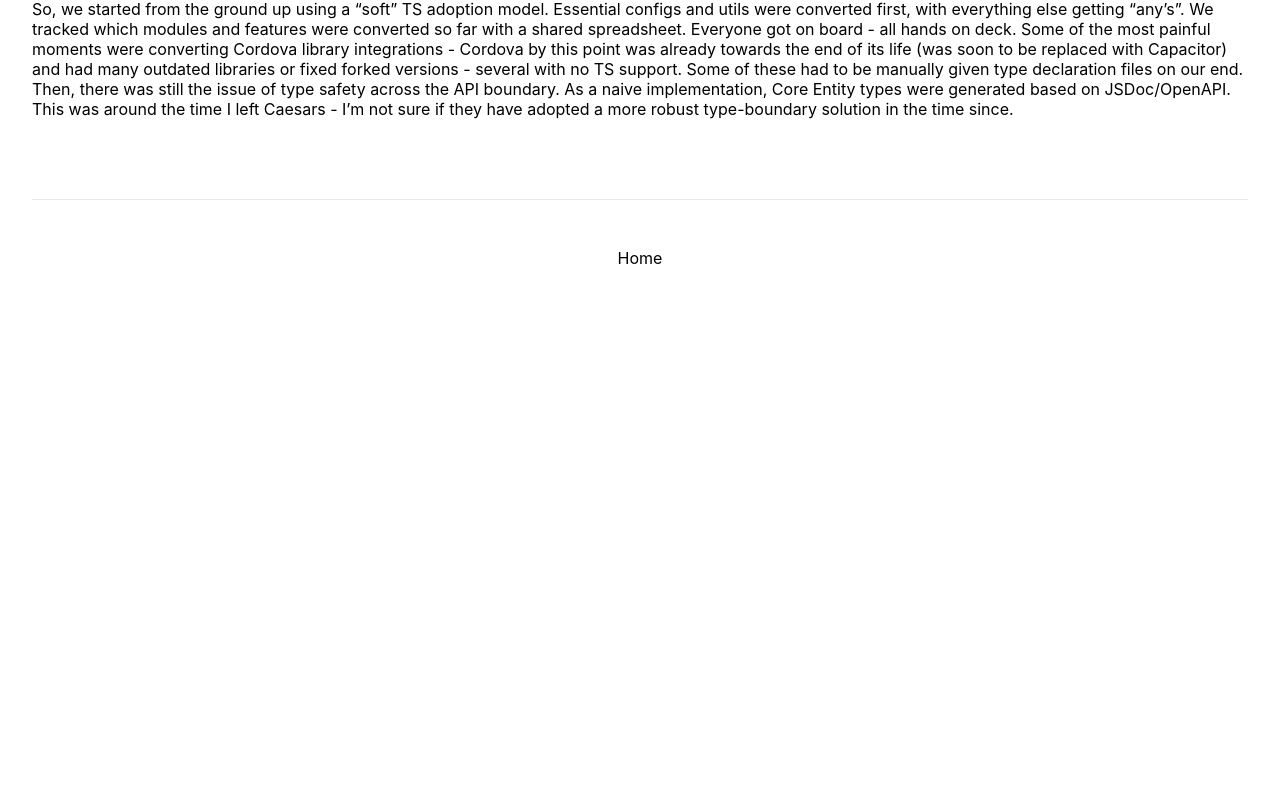
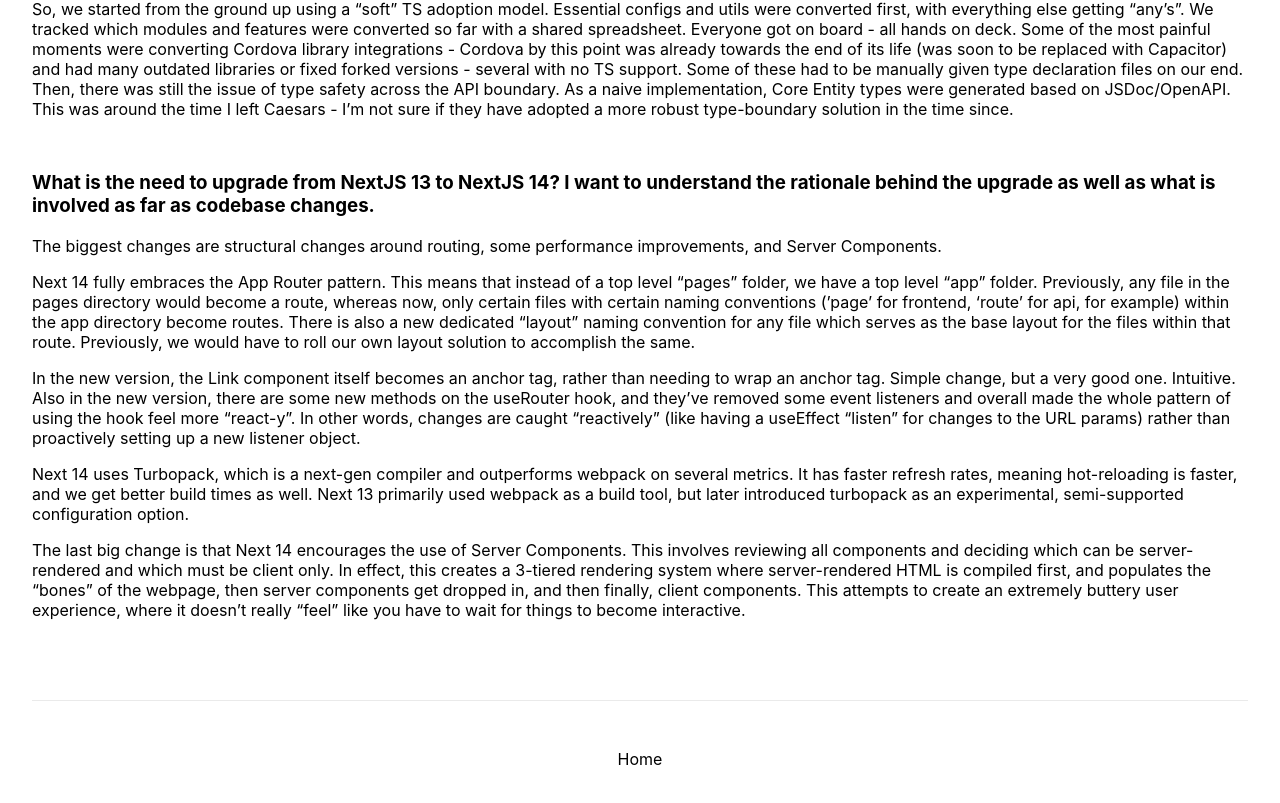
Before and after one commit to chriswillsflannery/chriswillsflannery, a Next.js app: page /posts/ragExamplesForJobApplication in a window 1280 px wide. Shown: the part 3033-3836 px from the top of the page. Before the commit the page ends 3349 px from the top, so only its background shows below. Built offline with nearby package versions, Linux system fonts and the light colour scheme.

Commit message:
next 13 vs 14

```diff
--- a/pages/posts/ragExamplesForJobApplication.tsx
+++ b/pages/posts/ragExamplesForJobApplication.tsx
@@ -104,6 +104,16 @@
           <p>{`2. Tons and tons of sports data coming in from BE services (think things like, which betting markets are available, who is playing today, who is playing tomorrow, and in which leagues, and in which tournaments, and odds changing in real-time). This sports data was essentially uncontrolled. Response schema was documented with swagger but on the FE it was the wild west.`}</p>
           <p>{`So, we started from the ground up using a “soft” TS adoption model. Essential configs and utils were converted first, with everything else getting “any’s”. We tracked which modules and features were converted so far with a shared spreadsheet. Everyone got on board - all hands on deck. Some of the most painful moments were converting Cordova library integrations - Cordova by this point was already towards the end of its life (was soon to be replaced with Capacitor) and had many outdated libraries or fixed forked versions - several with no TS support. Some of these had to be manually given type declaration files on our end. Then, there was still the issue of type safety across the API boundary. As a naive implementation, Core Entity types were generated based on JSDoc/OpenAPI. This was around the time I left Caesars - I’m not sure if they have adopted a more robust type-boundary solution in the time since.`}</p>
         </article>
+        <HL />
+
+        <article>
+          <h3>{`What is the need to upgrade from NextJS 13 to NextJS 14? I want to understand the rationale behind the upgrade as well as what is involved as far as codebase changes.`}</h3>
+          <p>{`The biggest changes are structural changes around routing, some performance improvements, and Server Components.`}</p>
+          <p>{`Next 14 fully embraces the App Router pattern. This means that instead of a top level “pages” folder, we have a top level “app” folder. Previously, any file in the pages directory would become a route, whereas now, only certain files with certain naming conventions (’page’ for frontend, ‘route’ for api, for example) within the app directory become routes. There is also a new dedicated “layout” naming convention for any file which serves as the base layout for the files within that route. Previously, we would have to roll our own layout solution to accomplish the same.`}</p>
+          <p>{`In the new version, the Link component itself becomes an anchor tag, rather than needing to wrap an anchor tag. Simple change, but a very good one. Intuitive. Also in the new version, there are some new methods on the useRouter hook, and they’ve removed some event listeners and overall made the whole pattern of using the hook feel more “react-y”. In other words, changes are caught “reactively” (like having a useEffect “listen” for changes to the URL params) rather than proactively setting up a new listener object.`}</p>
+          <p>{`Next 14 uses Turbopack, which is a next-gen compiler and outperforms webpack on several metrics. It has faster refresh rates, meaning hot-reloading is faster, and we get better build times as well. Next 13 primarily used webpack as a build tool, but later introduced turbopack as an experimental, semi-supported configuration option.`}</p>
+          <p>{`The last big change is that Next 14 encourages the use of Server Components. This involves reviewing all components and deciding which can be server-rendered and which must be client only. In effect, this creates a 3-tiered rendering system where server-rendered HTML is compiled first, and populates the “bones” of the webpage, then server components get dropped in, and then finally, client components. This attempts to create an extremely buttery user experience, where it doesn’t really “feel” like you have to wait for things to become interactive.`}</p>
+        </article>
 
       </main>
 
```
